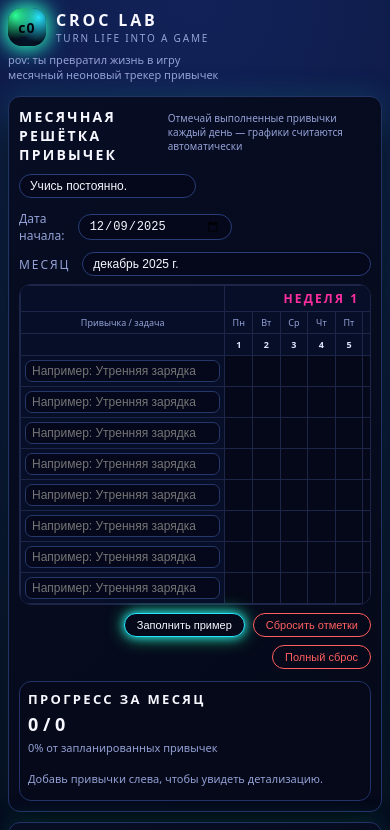
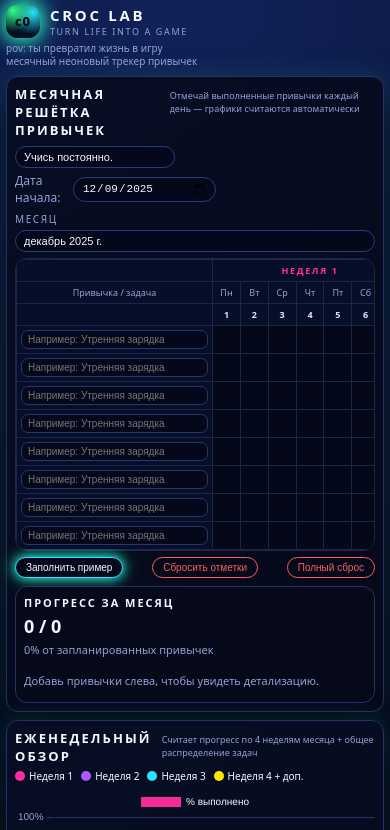
Before and after one commit to RickSanches7/crock0dile, a plain HTML site: page index.html in a window 390 px wide. Shown: the top 830 px of the page. Drawn offline with nearby package versions, Linux system fonts and the light colour scheme.

Commit message:
Update index.html

```diff
--- a/index.html
+++ b/index.html
@@ -685,40 +685,49 @@
       color: var(--text-muted);
       opacity: 0.7;
     }
-    /* ===== АДАПТАЦИЯ ПОД ПЛАНШЕТ / ТЕЛЕФОН ===== */
+    /* ===== АГРЕССИВНАЯ МОБИЛЬНАЯ УПЛОТНЁНКА ===== */
 @media (max-width: 768px) {
   .app-shell {
-    padding: 8px 8px 16px;
+    padding: 4px 6px 12px;
   }
 
   .header {
     flex-direction: column;
     align-items: flex-start;
-    gap: 6px;
+    gap: 4px;
+    margin-bottom: 8px;
   }
 
   .header-caption {
     text-align: left;
-    font-size: 11px;
+    font-size: 10px;
+    max-width: 260px;
+    line-height: 1.3;
   }
 
   .panel {
-    padding: 10px 10px 10px;
+    padding: 8px 8px 8px;
     border-radius: 12px;
-    margin-bottom: 10px;
+    margin-bottom: 8px;
+  }
+
+  .panel-header-row {
+    margin-bottom: 4px;
   }
 
   .panel-title {
-    font-size: 14px;
+    font-size: 13px;
   }
 
   .panel-subtitle {
-    font-size: 10px;
+    font-size: 9px;
   }
 
   .motto-row {
     flex-direction: column;
     align-items: flex-start;
+    gap: 4px;
+    margin-bottom: 6px;
   }
 
   .motto-input,
@@ -726,12 +735,21 @@
   .month-input {
     width: 100%;
     max-width: 100%;
-  }
-
-  /* Вьюшка с таблицей — отдельный скролл, чтобы не растягивать всю страницу */
-  .grid-wrapper,
-  .top3-wrapper {
-    max-height: 60vh;
+    font-size: 11px;
+    padding: 4px 8px;
+  }
+
+  .month-label-row {
+    flex-direction: column;
+    align-items: flex-start;
+    gap: 4px;
+    font-size: 10px;
+    margin-bottom: 6px;
+  }
+
+  /* Таблица месяца — чуть мельче и ниже по высоте */
+  .grid-wrapper {
+    max-height: 52vh;
     overflow-x: auto;
     overflow-y: auto;
   }
@@ -740,47 +758,70 @@
     font-size: 9px;
   }
 
+  .week-band-row th {
+    font-size: 9px;
+  }
+
   .habit-name-cell {
-    min-width: 160px;
+    min-width: 150px;
+    padding: 3px 4px;
+  }
+
+  .habit-input {
+    font-size: 10px;
+    padding: 3px 6px;
   }
 
   .day-cell {
-    min-width: 24px;
-    height: 24px;
-  }
-
-  .chart-container {
-    height: 200px;
+    min-width: 22px;
+    height: 20px;
+  }
+
+  /* Блок прогресса под сеткой — меньше отступов и шрифтов */
+  .side-progress {
+    padding: 8px;
+  }
+
+  .side-title {
+    font-size: 11px;
+  }
+
+  .side-main-number {
+    font-size: 18px;
+  }
+
+  .mini-bar-row {
+    font-size: 9px;
+    gap: 4px;
+  }
+
+  .mini-bar-label {
+    width: 26px;
+  }
+
+  .mini-bar-pct {
+    width: 70px; /* чтобы влезали длинные названия справа */
+    text-align: left;
+  }
+
+  .controls-row {
+    margin-top: 6px;
+    justify-content: space-between;
+  }
+
+  button {
+    padding: 4px 10px;
+    font-size: 10px;
   }
 
   .weekly-layout,
   .top-main-layout {
     grid-template-columns: minmax(0, 1fr);
-  }
-}
-
-@media (max-width: 540px) {
-  .brand-logo {
-    width: 38px;
-    height: 38px;
-    border-radius: 14px;
-    font-size: 14px;
-  }
-
-  .brand-text-title {
-    font-size: 16px;
-  }
-
-  .brand-text-sub {
-    font-size: 10px;
-  }
-
-  .side-progress {
-    padding: 8px;
-  }
-
-  .side-main-number {
-    font-size: 18px;
+    gap: 8px;
+  }
+
+  .chart-container {
+    height: 190px;
   }
 
   .week-legend {
@@ -791,12 +832,30 @@
     font-size: 10px;
   }
 
-  /* прогресс-блоки по неделям в две колонки, чтобы не были слишком мелкими */
   .final-bars {
     grid-template-columns: repeat(2, minmax(0, 1fr));
-  }
-
-  /* топ-3 задачи — тоже отдельный скролл, но крупнее шрифт */
+    gap: 4px;
+  }
+
+  .donut-box {
+    padding: 8px;
+  }
+
+  .donut-title {
+    font-size: 11px;
+  }
+
+  .donut-numbers {
+    font-size: 10px;
+  }
+
+  /* Топ-3 задачи — отдельный скролл, немного мельче */
+  .top3-wrapper {
+    max-height: 50vh;
+    overflow-x: auto;
+    overflow-y: auto;
+  }
+
   table.top3-grid {
     min-width: 720px;
     font-size: 10px;
@@ -804,6 +863,34 @@
 
   .top3-input {
     font-size: 10px;
+    padding: 3px 5px;
+  }
+
+  .top3-checkbox {
+    width: 14px;
+    height: 14px;
+  }
+
+  .footer {
+    font-size: 9px;
+    margin-top: 8px;
+  }
+}
+
+@media (max-width: 540px) {
+  .brand-logo {
+    width: 34px;
+    height: 34px;
+    border-radius: 12px;
+    font-size: 13px;
+  }
+
+  .brand-text-title {
+    font-size: 15px;
+  }
+
+  .brand-text-sub {
+    font-size: 9px;
   }
 }
 
```
